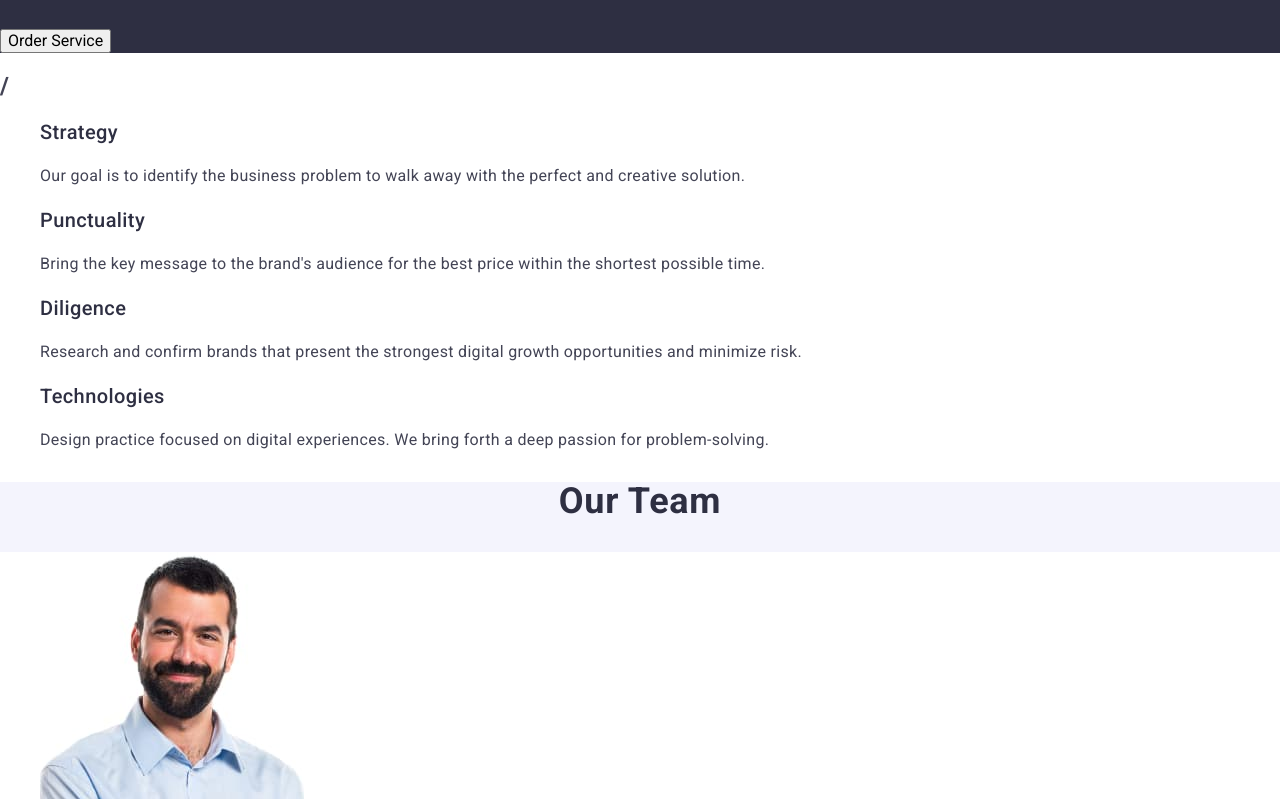
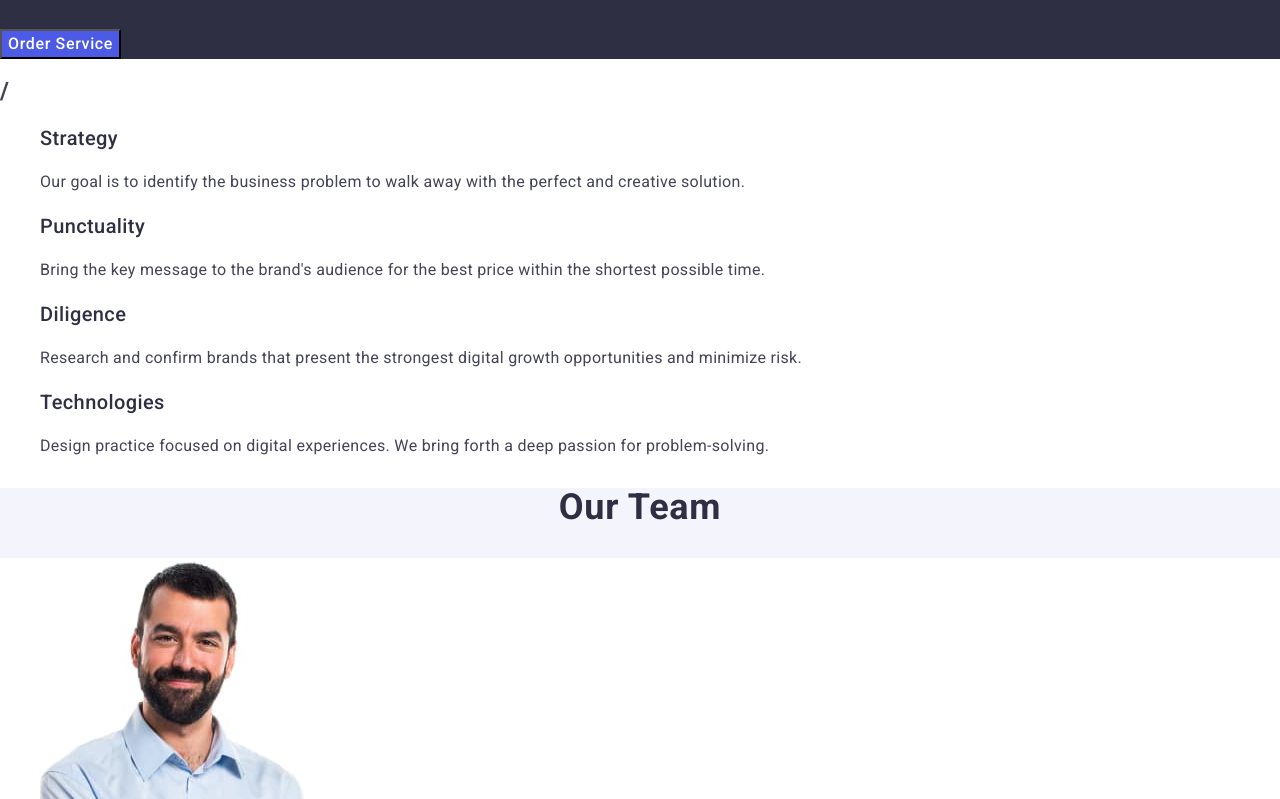
Before and after one commit to YevheniiaYakymenko/goit-markup-hw-02, a plain HTML site: page index.html in a window 1280 px wide. Shown: the part 287-1086 px from the top of the page. Drawn offline with nearby package versions, Linux system fonts and the light colour scheme.

Commit message:
Update styles.css

```diff
--- a/css/styles.css
+++ b/css/styles.css
@@ -77,7 +77,7 @@ ul {
 
 }
 
-.button {
+.button-link {
             color: #FFF;
             background-color: #4D5AE5;
             font-size: 16px;
```
